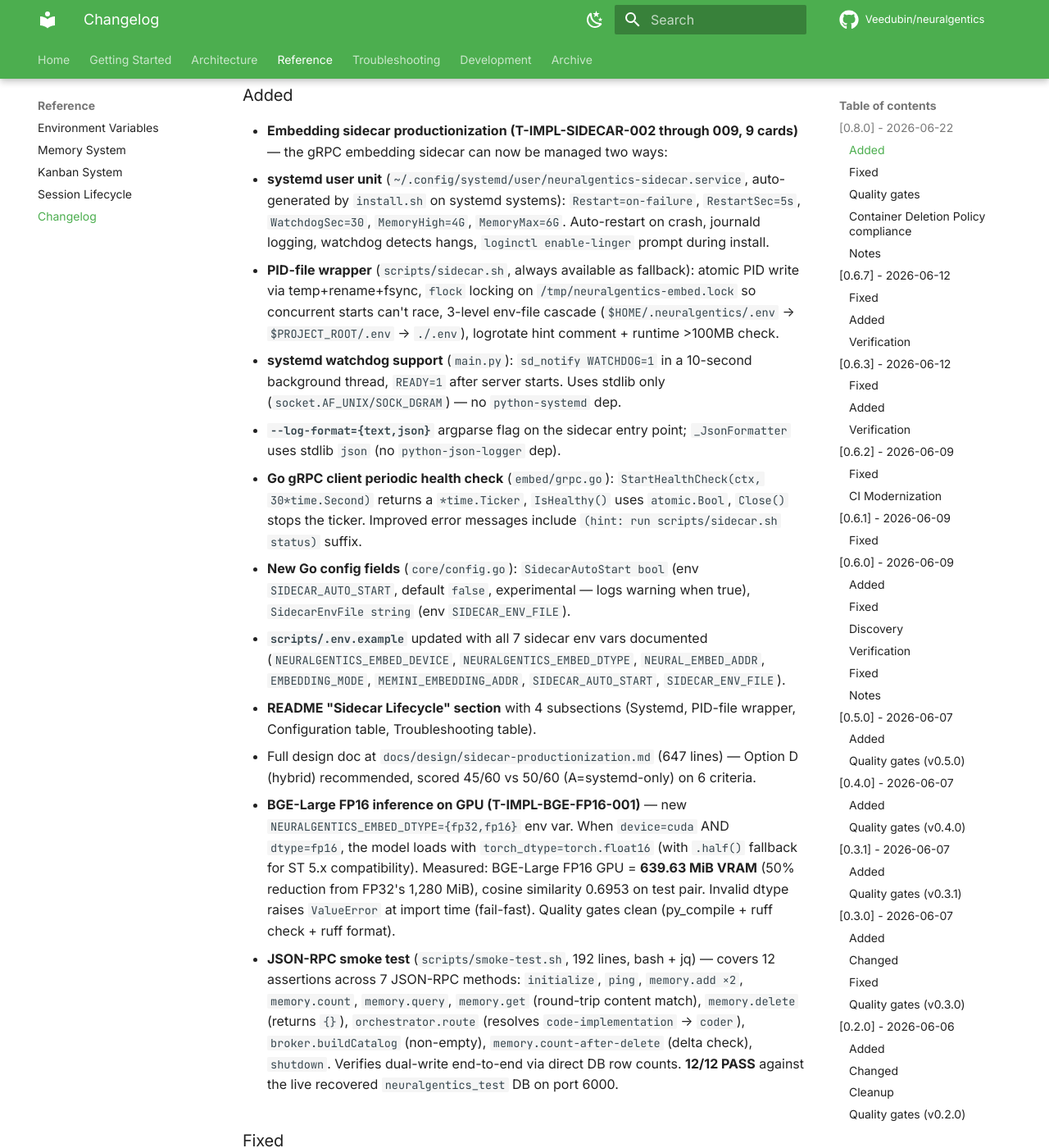
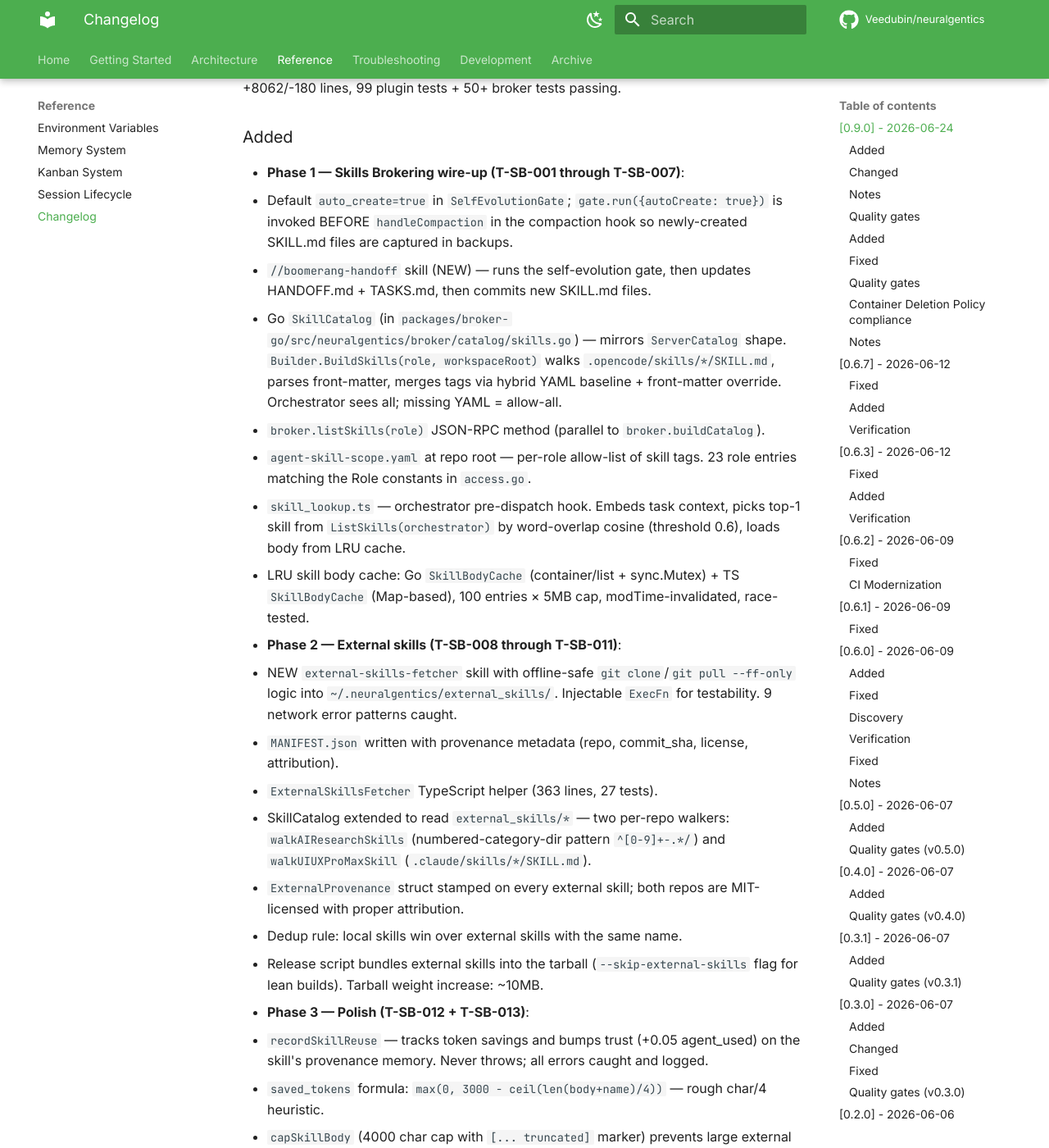
Before and after one commit to Veedubin/neuralgentics, an MkDocs documentation site: the page built from docs/changelog.md, in a window 1280 px wide and 1400 px high, scrolled down 419 px. Shown: the whole window at 82% size. Built offline with MkDocs 1.6.1 and Material for MkDocs 9.7.7, drawn with Linux system fonts in a browser that asks for light colours; comment, search, counter and statistics services are not loaded; some of the changed text lies outside the part shown.

Commit message:
chore(release): v0.9.0 — Skills Brokering + Auto-Evolution (Phases 1-3)
Bumps version 0.8.0 → 0.9.0. Updates docs/changelog.md with the full v0.9.0
release section (13 cards T-SB-001 through T-SB-013, 14 commits, 37 files,
+8062/-180 lines). Adds Skills Brokering, Auto-Evolution, and External
Skills to the README feature list. Bumps sub-package versions to track
the new capability.

Refs: T-DOCS-001, T-REL-001

```diff
--- a/docs/changelog.md
+++ b/docs/changelog.md
@@ -5,7 +5,62 @@ All notable changes to this project will be documented in this file.
 The format is based on [Keep a Changelog](https://keepachangelog.com/en/1.0.0/),
 and this project adheres to [Semantic Versioning](https://semver.org/spec/v2.0.0.html).
 
-## [0.8.0] - 2026-06-22
+## [0.9.0] - 2026-06-24
+
+Minor release: Skills Brokering + Auto-Evolution (Phases 1-3, 13 cards T-SB-001 through T-SB-013). The Go MCP broker is now ALSO a skills broker — agents can browse a role-filtered SkillCatalog and reuse existing skills instead of recomputing work. Auto-evolution creates new SKILL.md files from repeated session patterns. Total: 14 commits, 37 files, +8062/-180 lines, 99 plugin tests + 50+ broker tests passing.
+
+### Added
+
+- **Phase 1 — Skills Brokering wire-up (T-SB-001 through T-SB-007)**:
+  - Default `auto_create=true` in `SelfEvolutionGate`; `gate.run({autoCreate: true})` is invoked BEFORE `handleCompaction` in the compaction hook so newly-created SKILL.md files are captured in backups.
+  - `//boomerang-handoff` skill (NEW) — runs the self-evolution gate, then updates HANDOFF.md + TASKS.md, then commits new SKILL.md files.
+  - Go `SkillCatalog` (in `packages/broker-go/src/neuralgentics/broker/catalog/skills.go`) — mirrors `ServerCatalog` shape. `Builder.BuildSkills(role, workspaceRoot)` walks `.opencode/skills/*/SKILL.md`, parses front-matter, merges tags via hybrid YAML baseline + front-matter override. Orchestrator sees all; missing YAML = allow-all.
+  - `broker.listSkills(role)` JSON-RPC method (parallel to `broker.buildCatalog`).
+  - `agent-skill-scope.yaml` at repo root — per-role allow-list of skill tags. 23 role entries matching the Role constants in `access.go`.
+  - `skill_lookup.ts` — orchestrator pre-dispatch hook. Embeds task context, picks top-1 skill from `ListSkills(orchestrator)` by word-overlap cosine (threshold 0.6), loads body from LRU cache.
+  - LRU skill body cache: Go `SkillBodyCache` (container/list + sync.Mutex) + TS `SkillBodyCache` (Map-based), 100 entries × 5MB cap, modTime-invalidated, race-tested.
+
+- **Phase 2 — External skills (T-SB-008 through T-SB-011)**:
+  - NEW `external-skills-fetcher` skill with offline-safe `git clone`/`git pull --ff-only` logic into `~/.neuralgentics/external_skills/`. Injectable `ExecFn` for testability. 9 network error patterns caught.
+  - `MANIFEST.json` written with provenance metadata (repo, commit_sha, license, attribution).
+  - `ExternalSkillsFetcher` TypeScript helper (363 lines, 27 tests).
+  - SkillCatalog extended to read `external_skills/*` — two per-repo walkers: `walkAIResearchSkills` (numbered-category-dir pattern `^[0-9]+-.*/`) and `walkUIUXProMaxSkill` (`.claude/skills/*/SKILL.md`).
+  - `ExternalProvenance` struct stamped on every external skill; both repos are MIT-licensed with proper attribution.
+  - Dedup rule: local skills win over external skills with the same name.
+  - Release script bundles external skills into the tarball (`--skip-external-skills` flag for lean builds). Tarball weight increase: ~10MB.
+
+- **Phase 3 — Polish (T-SB-012 + T-SB-013)**:
+  - `recordSkillReuse` — tracks token savings and bumps trust (+0.05 agent_used) on the skill's provenance memory. Never throws; all errors caught and logged.
+  - `saved_tokens` formula: `max(0, 3000 - ceil(len(body+name)/4))` — rough char/4 heuristic.
+  - `capSkillBody` (4000 char cap with `[... truncated]` marker) prevents large external skills from blowing up the seed prompt.
+  - `pickSkill` wired into `neuralgentics_dispatch_task` — the orchestrator auto-attaches matching skills to the seed prompt (best-effort, never blocks dispatch).
+  - `skill_attached` field added to dispatch response JSON.
+  - Full-cycle integration test (5 tests including edge cases) — provenance memory → orchestrator picks skill → body loaded → seed prompt augmented → reuse recorded → trust bumped → cache hit on second call.
+
+- **External skill repos** (both MIT-licensed, attribution preserved):
+  - `https://github.com/Orchestra-Research/AI-Research-SKILLs` (778 files, ~22 categories)
+  - `https://github.com/nextlevelbuilder/ui-ux-pro-max-skill` (387 files, 19 platform configs)
+
+### Changed
+
+- The Go broker is now BOTH an MCP tool router AND a skills broker. The same role-filtered JSON-RPC surface (`broker.buildCatalog` for tools, `broker.listSkills` for skills) means one permission model for "what can this agent reach?".
+- Release process now invokes `scripts/external-skills-fetcher.sh` before `build_dist`. The fetcher is offline-safe and a no-op when `external_skills.enabled` is unset or `false`.
+- The plugin's `tsconfig.json` now has `types: ["node"]` so `tsc --noEmit` can find `@types/node` (pre-existing gap fixed in this release).
+
+### Notes
+
+- Per the original Session 29 design, the "skills broker" framing is now LEGITIMATE post-Phase 1. The plan was 13 cards across 3 phases — all delivered.
+- The dispatch_task wiring (T-SB-012) is best-effort: if `pickSkill` fails, the dispatch proceeds with the original seed prompt. Skill reuse is opportunistic, not a hard requirement.
+- Pre-existing issues NOT addressed in this release (out of scope): (a) no `eslint.config.*` file in the project (root `bun run lint` fails), (b) broker-go proxy test hangs in `readLoop` (pre-existing on baseline commit 2089083).
+
+### Quality gates
+
+- packages/sdk: `npx vitest run` 72/72 + `npx tsc --noEmit` clean
+- packages/plugin: `bun test` 99/99 (was 0 before this release) + `tsc --noEmit` clean
+- packages/broker-go: `go vet ./...` clean, `go test -race ./src/neuralgentics/broker/catalog/` 50+/50+ pass in 1.114s, `go build ./...` clean
+- packages/backend-go: `go vet ./...` + `go build ./...` clean
+- 4 modified shell scripts: `bash -n` clean
+
 
 Minor release: Embedding sidecar productionization (systemd user unit + PID-file fallback) + BGE-Large FP16 GPU inference + integration test fixes + end-to-end JSON-RPC smoke test (12 assertions across 7 methods).
 
--- a/mkdocs.yml
+++ b/mkdocs.yml
@@ -1,4 +1,4 @@
-site_name: Neuralgentics
+site_name: Neuralgentics (v0.9.0)
 site_description: Agentic coding orchestration with a trust-weighted memory engine
 site_url: https://veedubin.github.io/neuralgentics/
 repo_url: https://github.com/Veedubin/neuralgentics
--- a/package.json
+++ b/package.json
@@ -1,6 +1,6 @@
 {
   "name": "@neuralgentics/root",
-  "version": "0.8.0",
+  "version": "0.9.0",
   "description": "Neuralgentics — coding agent built on OpenCode",
   "private": true,
   "type": "module",
```
Also changed, not shown: README.md (+3 -0 lines), 5 other files.
